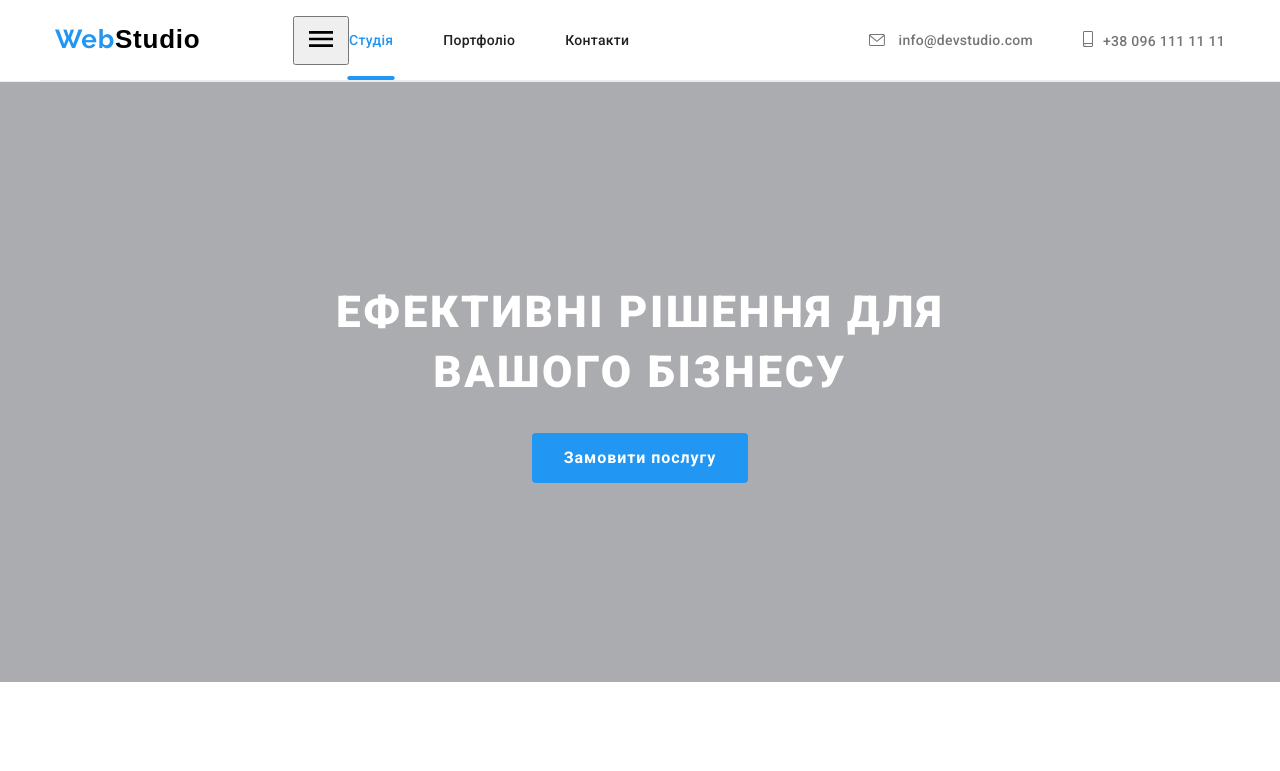
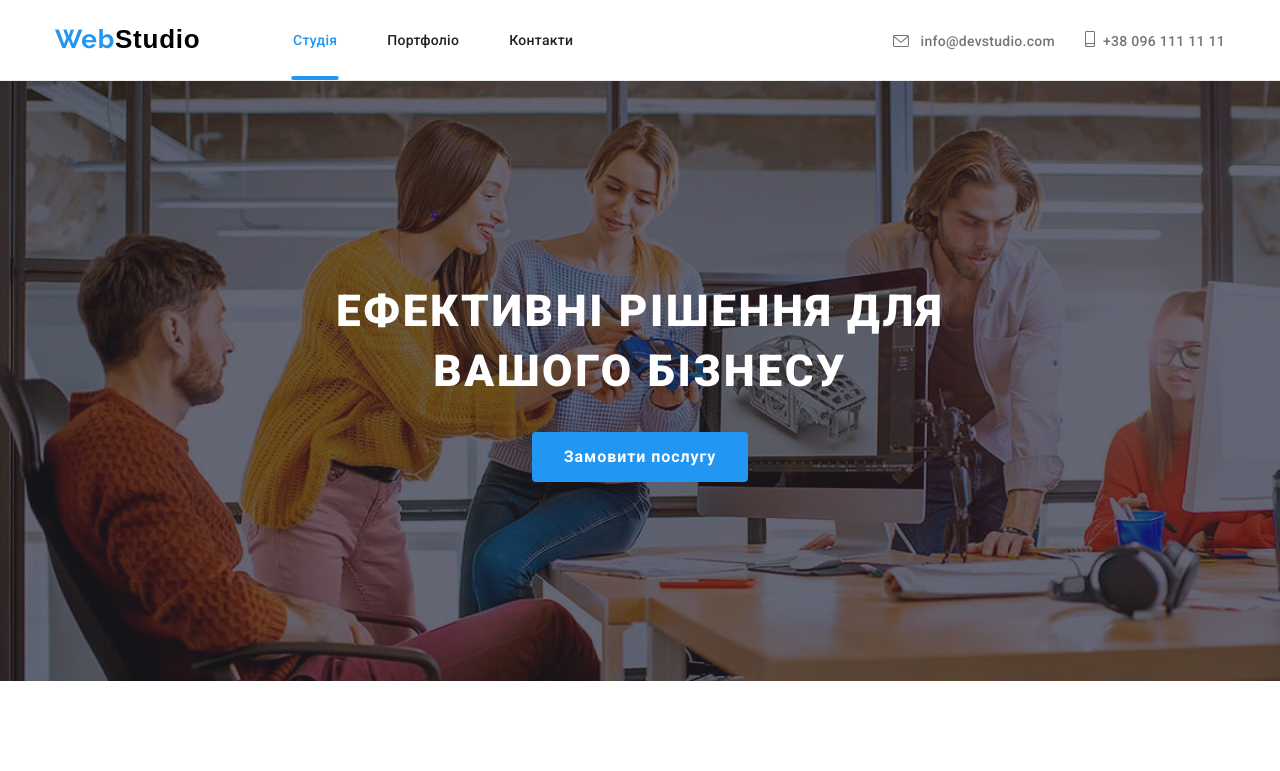
Before and after one commit to OleksandrS06/WebStudio, a plain HTML site: page index.html in a window 1280 px wide. Shown: the top 771 px of the page. Drawn offline with nearby package versions, Linux system fonts and the light colour scheme; files whose address does not match are found by name.

Commit message:
for check1

```diff
--- a/index.html
+++ b/index.html
@@ -16,7 +16,7 @@
       href="https://cdnjs.cloudflare.com/ajax/libs/modern-normalize/1.1.0/modern-normalize.min.css"
     />
 
-    <link rel="stylesheet" href="./css/styles.css" />
+    <link rel="stylesheet" href="./css/main.min.css" />
   </head>
   <body>
     <header class="page-header">
```
